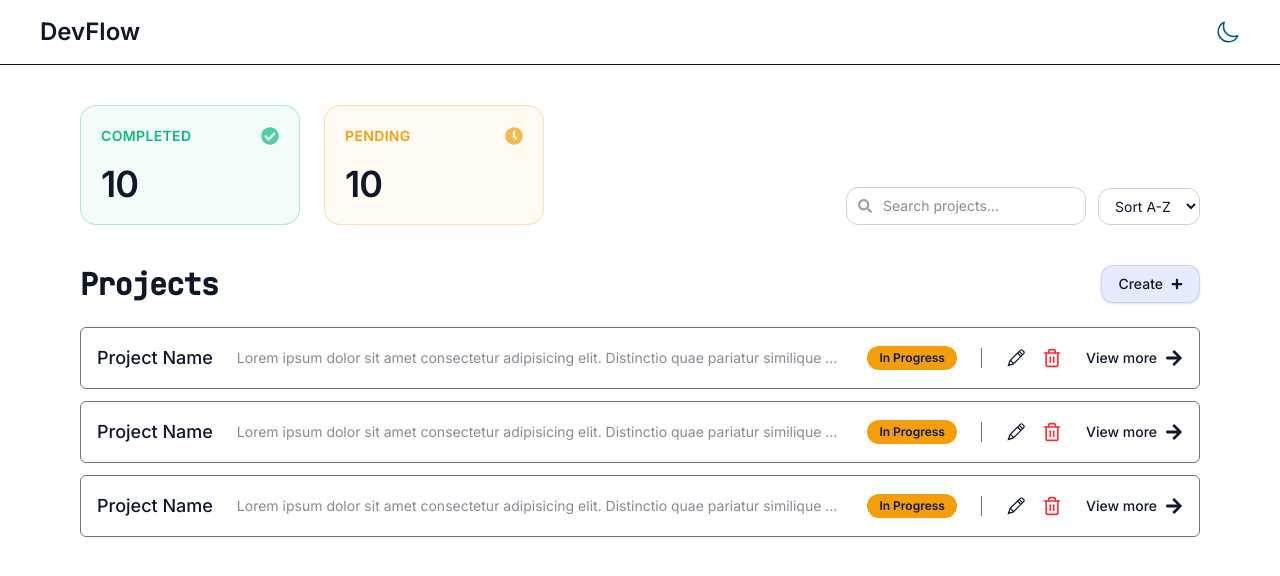
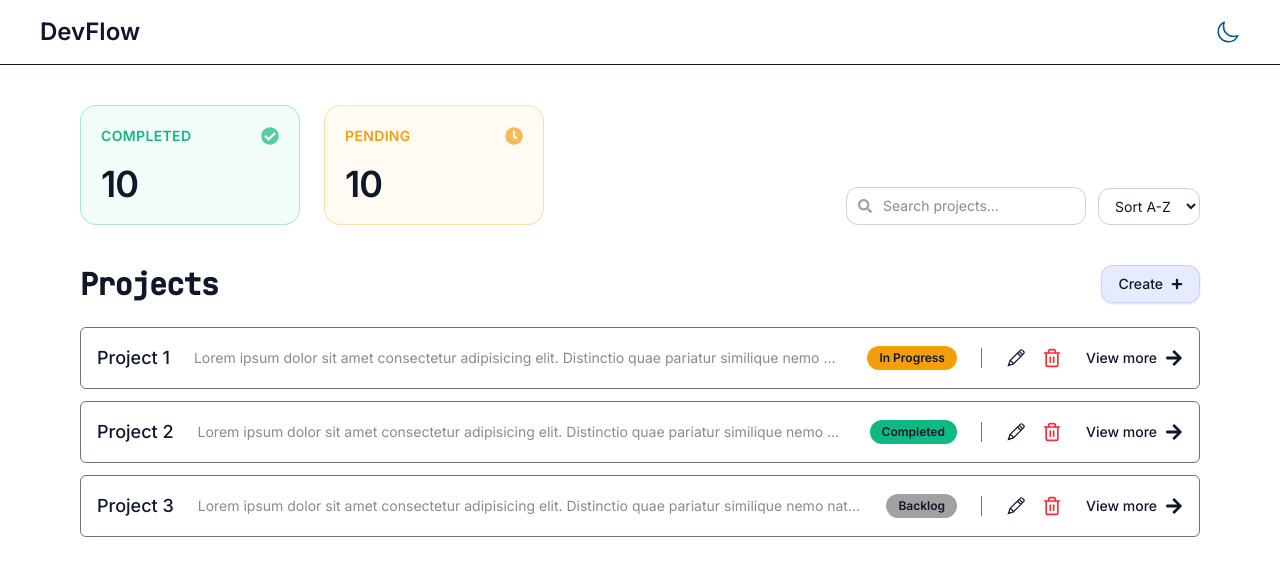
Before and after one commit to yuvanadarsh/devflow, a React (Vite) app: page / in a window 1280 px wide. Shown: the top 576 px of the page. Built offline with nearby package versions, Linux system fonts and the light colour scheme.

Commit message:
feat: allowed for dynamic data input through mock data

```diff
--- a/src/App.tsx
+++ b/src/App.tsx
@@ -1,6 +1,7 @@
 import "./App.css";
-import { FaPlus, FaCheckCircle, FaClock, FaSearch } from "react-icons/fa"; // Added some nice dashboard icons
+import { FaPlus, FaCheckCircle, FaClock, FaSearch } from "react-icons/fa";
 import Card from "./components/card";
+import { projects } from "./data/mockdata";
 
 function App() {
   return (
@@ -36,7 +37,7 @@ function App() {
             <input
               type="text"
               placeholder="Search projects..."
-              className="bg-transparent border border-text-primary/20 hover:border-text-primary/40 focus:border-primary/60 rounded-xl pl-9 pr-4 py-2 text-sm outline-none transition-colors w-[240px]"
+              className="bg-transparent border border-text-primary/20 hover:border-text-primary/40 focus:border-primary/60 rounded-xl pl-9 pr-4 py-2 text-sm outline-none transition-colors w-60"
             />
           </div>
 
@@ -66,9 +67,9 @@ function App() {
         </div>
 
         <div className="flex flex-col gap-3">
-          <Card />
-          <Card />
-          <Card />
+          {projects.map((project) => (
+            <Card key={project.id} name={project.name} status={project.status} description={project.description} />
+          ))}
         </div>
       </div>
     </div>
--- a/src/components/card.tsx
+++ b/src/components/card.tsx
@@ -2,28 +2,31 @@ import { FaArrowRight } from "react-icons/fa";
 import { FiTrash2 } from "react-icons/fi";
 import { TfiPencil } from "react-icons/tfi";
 
-export default function Card() {
+export default function Card({ name, description, status }: { name: string; description: string; status: string }) {
+  function getColor(status: string) {
+    if (status === "Completed") {
+      return "bg-success";
+    } else if (status === "In Progress") {
+      return "bg-warning";
+    } else {
+      return "bg-neutral-400";
+    }
+  }
   return (
     <>
       <div className="flex flex-col gap-2 w-full">
         <div className="flex flex-row justify-between items-center border border-text-primary/60 rounded-md p-4 gap-6">
           {/* Left Side: Project Info & Status */}
           <div className="flex flex-row items-center gap-6 min-w-0 flex-1">
-            <p className="text-lg font-medium whitespace-nowrap">Project Name</p>
+            <p className="text-lg font-medium whitespace-nowrap">{name}</p>
 
             {/* Description container handles the truncation gracefully */}
             <div className="min-w-0 flex-1">
-              <p className="text-text-primary/50 text-sm truncate">
-                Lorem ipsum dolor sit amet consectetur adipisicing elit. Distinctio quae pariatur similique nemo natus ut iusto aut earum possimus dicta, veniam, saepe maxime error, eos nihil ratione
-                omnis magnam sit officiis. Sapiente, magni. Amet eum ratione quis velit tempore iure? Dolor mollitia facere laborum culpa fuga, fugiat quisquam possimus tenetur illum minima, nostrum
-                impedit eligendi, distinctio asperiores! At nobis similique obcaecati adipisci tempore nihil accusantium? Consectetur, tempora velit facilis labore aperiam doloremque asperiores optio
-                distinctio natus autem reprehenderit, eius quibusdam, culpa alias a. Praesentium amet quod sapiente laboriosam illum, suscipit dolores. Obcaecati eum fuga animi dolorum? Tempora
-                explicabo sequi doloribus?
-              </p>
+              <p className="text-text-primary/50 text-sm truncate">{description}</p>
             </div>
 
             {/* Status Badge */}
-            <div className="bg-warning px-3 py-1 text-xs font-semibold rounded-full whitespace-nowrap text-background">In Progress</div>
+            <div className={`${getColor(status)} px-3 py-1 text-xs font-semibold rounded-full whitespace-nowrap text-background`}>{status}</div>
           </div>
 
           {/* Right Side: Action Controls */}
--- /dev/null
+++ b/src/components/editcard.tsx
@@ -0,0 +1,3 @@
+export default function EditCard() {
+  return <div>Edit Card</div>;
+}
--- /dev/null
+++ b/src/data/mockdata.ts
@@ -0,0 +1,23 @@
+export const projects = [
+  {
+    name: "Project 1",
+    id: "1",
+    status: "In Progress",
+    description:
+      "Lorem ipsum dolor sit amet consectetur adipisicing elit. Distinctio quae pariatur similique nemo natus ut iusto aut earum possimus dicta, veniam, saepe maxime error, eos nihil ratione omnis magnam sit officiis. Sapiente, magni. Amet eum ratione quis velit tempore iure? Dolor mollitia facere laborum culpa fuga, fugiat quisquam possimus tenetur illum minima, nostrum impedit eligendi, distinctio asperiores! At nobis similique obcaecati adipisci tempore nihil accusantium? Consectetur, tempora velit facilis labore aperiam doloremque asperiores optio distinctio natus autem reprehenderit, eius quibusdam, culpa alias a. Praesentium amet quod sapiente laboriosam illum, suscipit dolores. Obcaecati eum fuga animi dolorum? Tempora explicabo sequi doloribus?",
+  },
+  {
+    name: "Project 2",
+    id: "2",
+    status: "Completed",
+    description:
+      "Lorem ipsum dolor sit amet consectetur adipisicing elit. Distinctio quae pariatur similique nemo natus ut iusto aut earum possimus dicta, veniam, saepe maxime error, eos nihil ratione omnis magnam sit officiis. Sapiente, magni. Amet eum ratione quis velit tempore iure? Dolor mollitia facere laborum culpa fuga, fugiat quisquam possimus tenetur illum minima, nostrum impedit eligendi, distinctio asperiores! At nobis similique obcaecati adipisci tempore nihil accusantium? Consectetur, tempora velit facilis labore aperiam doloremque asperiores optio distinctio natus autem reprehenderit, eius quibusdam, culpa alias a. Praesentium amet quod sapiente laboriosam illum, suscipit dolores. Obcaecati eum fuga animi dolorum? Tempora explicabo sequi doloribus?",
+  },
+  {
+    name: "Project 3",
+    id: "3",
+    status: "Backlog",
+    description:
+      "Lorem ipsum dolor sit amet consectetur adipisicing elit. Distinctio quae pariatur similique nemo natus ut iusto aut earum possimus dicta, veniam, saepe maxime error, eos nihil ratione omnis magnam sit officiis. Sapiente, magni. Amet eum ratione quis velit tempore iure? Dolor mollitia facere laborum culpa fuga, fugiat quisquam possimus tenetur illum minima, nostrum impedit eligendi, distinctio asperiores! At nobis similique obcaecati adipisci tempore nihil accusantium? Consectetur, tempora velit facilis labore aperiam doloremque asperiores optio distinctio natus autem reprehenderit, eius quibusdam, culpa alias a. Praesentium amet quod sapiente laboriosam illum, suscipit dolores. Obcaecati eum fuga animi dolorum? Tempora explicabo sequi doloribus?",
+  },
+];
```
